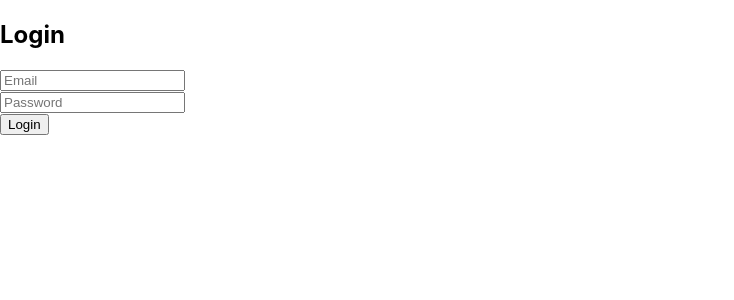
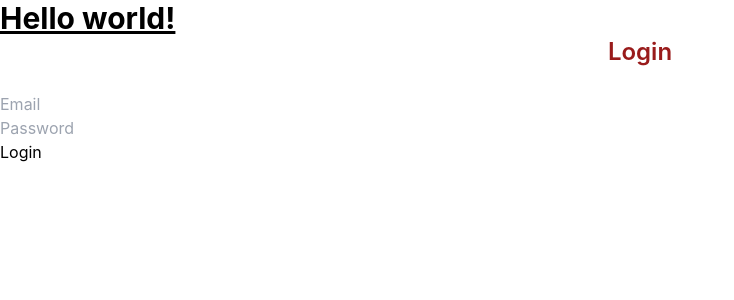
Before and after one commit to sjaneg/Cardami, a React (Create React App) app: page /login in a window 1280 px wide. Shown: the top 300 px of the page, without its empty margins (0-734 px from the left). Built offline with nearby package versions, Linux system fonts and the light colour scheme.

Commit message:
tailwind working now

```diff
--- a/src/App.css
+++ b/src/App.css
@@ -1,3 +1,5 @@
+@import "tailwindcss";
+
 .App {
   text-align: center;
 }
--- a/src/index.css
+++ b/src/index.css
@@ -1,3 +1,7 @@
+@tailwind base;
+@tailwind components;
+@tailwind utilities;
+
 body {
   margin: 0;
   font-family: -apple-system, BlinkMacSystemFont, 'Segoe UI', 'Roboto', 'Oxygen',
--- a/src/login.js
+++ b/src/login.js
@@ -20,7 +20,10 @@ const Login = () => {
 
     return (
         <form onSubmit={handleLogin}>
-      <h2>Login</h2>
+            <h1 class="text-3xl font-bold underline">
+                Hello world!
+            </h1>
+            <h2 className="text-2xl font-semibold mb-6 text-center text-red-800">Login</h2>
             <input
                 type="email"
                 placeholder="Email"
@@ -34,7 +37,7 @@ const Login = () => {
                 onChange={(e) => setPassword(e.target.value)}
             /><br />
             <button type="submit">Login</button>
-      {error && <p style={{color: 'red'}}>{error}</p>}
+            {error && <p style={{ color: 'red' }}>{error}</p>}
         </form>
     );
 };
--- /dev/null
+++ b/tailwind.config.js
@@ -0,0 +1,10 @@
+/** @type {import('tailwindcss').Config} */
+module.exports = {
+  content: [
+    "./src/**/*.{js,jsx,ts,tsx}",
+  ],
+  theme: {
+    extend: {},
+  },
+  plugins: [],
+}
```
Also changed, not shown: package.json (+6 -1 lines), 1 other file (tests, documents, lock files or other folders). Lines whose indentation alone changed are shown as unchanged.
